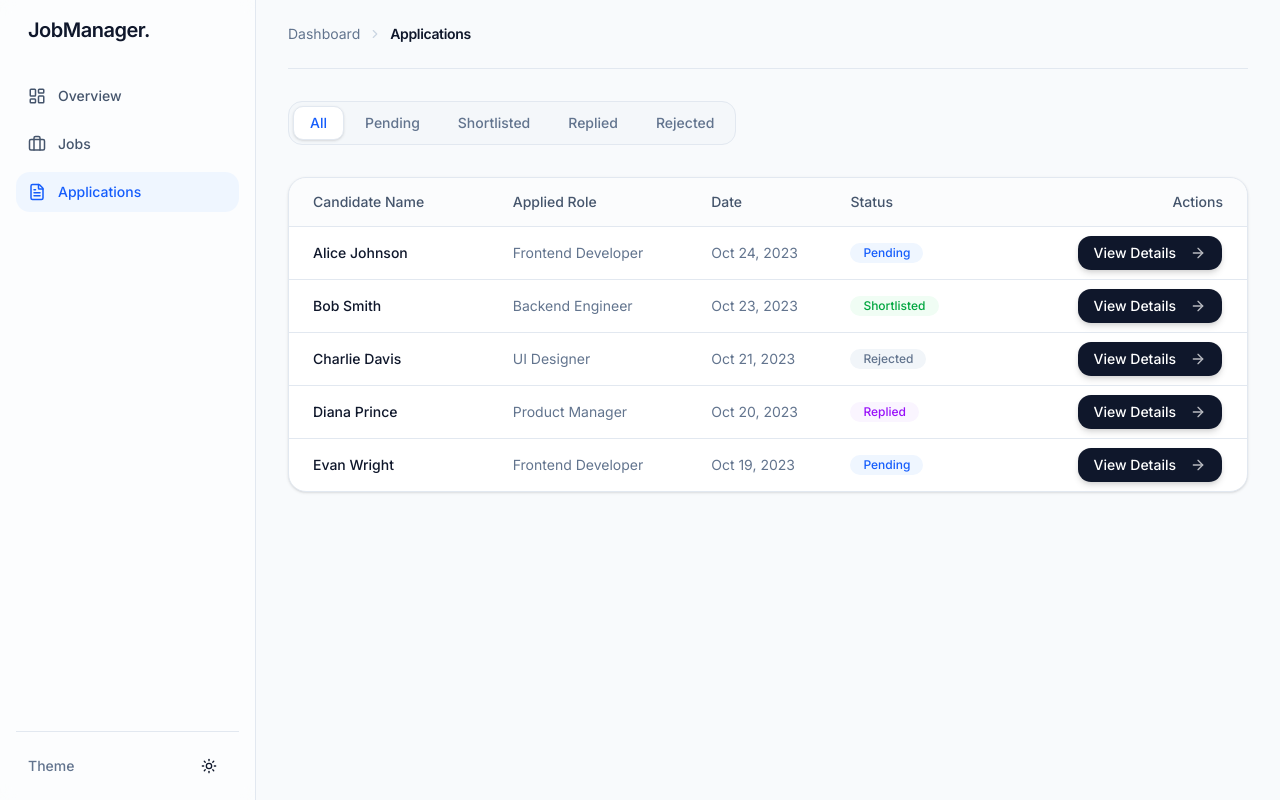
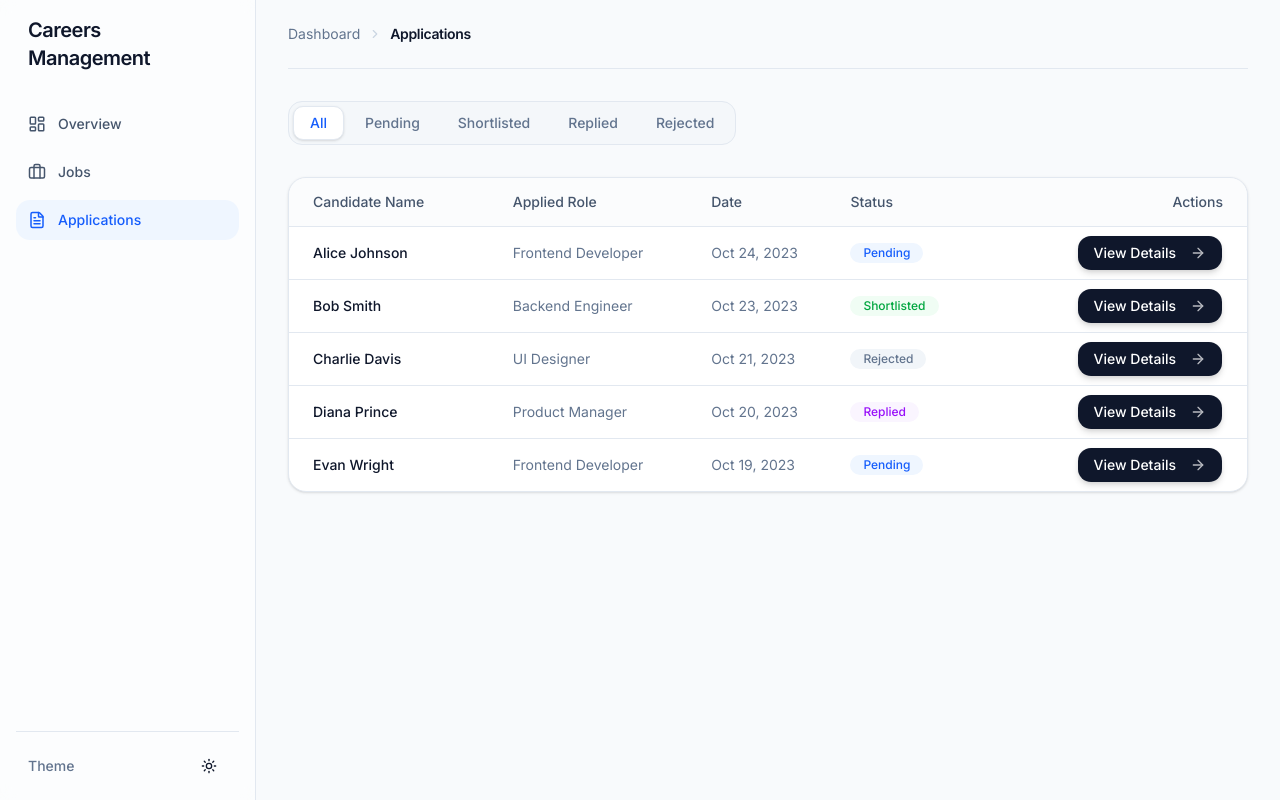
Before and after one commit to WMSols/wmsols-jobs-manager, a Next.js app: page /applications in a window 1280 px wide. Built offline with nearby package versions, Linux system fonts and the light colour scheme.

Commit message:
Fixed breadcrump routing

```diff
--- a/app/applications/page.tsx
+++ b/app/applications/page.tsx
@@ -49,7 +49,7 @@ export default function ApplicationsPage() {
     <div className="space-y-6 md:space-y-8 animate-in fade-in duration-500">
       <header className="flex items-center justify-between pb-6 border-b border-slate-200 dark:border-slate-800">
         <div className="flex items-center text-sm text-slate-500 dark:text-slate-400 space-x-2">
-          <span className="hover:text-slate-800 dark:hover:text-slate-200 transition-colors cursor-pointer">Dashboard</span>
+          <a href="/" className="hover:text-slate-800 dark:hover:text-slate-200 transition-colors cursor-pointer">Dashboard</a>
           <ChevronRight size={14} className="text-slate-300 dark:text-slate-600" />
           <span className="font-semibold text-slate-900 dark:text-white tracking-tight">Applications</span>
         </div>
--- a/app/jobs/page.tsx
+++ b/app/jobs/page.tsx
@@ -32,7 +32,7 @@ export default function JobsPage() {
    <div className="space-y-6 md:space-y-8 animate-in fade-in duration-500">
       <header className="flex flex-col sm:flex-row justify-between items-start sm:items-center gap-4 pb-6 border-b border-slate-200 dark:border-slate-800">
         <div className="flex items-center text-sm text-slate-500 dark:text-slate-400 space-x-2">
-          <span className="hover:text-slate-800 dark:hover:text-slate-200 transition-colors cursor-pointer">Dashboard</span>
+          <a href="/" className="hover:text-slate-800 dark:hover:text-slate-200 transition-colors cursor-pointer">Dashboard</a>
           <ChevronRight size={14} className="text-slate-300 dark:text-slate-600" />
           <span className="font-semibold text-slate-900 dark:text-white tracking-tight">Jobs</span>
         </div>
--- a/app/layout.tsx
+++ b/app/layout.tsx
@@ -7,7 +7,7 @@ import { ThemeProvider } from "@/components/theme-provider";
 const inter = Inter({ subsets: ["latin"] });
 
 export const metadata: Metadata = {
-  title: "Job Manager",
+  title: "WMsols | Careers Management",
   description: "Minimalist job application tracking",
 };
 
--- a/components/Sidebar.tsx
+++ b/components/Sidebar.tsx
@@ -18,7 +18,7 @@ export function Sidebar() {
   const NavContent = () => (
     <>
       <div className="mb-8 font-semibold text-slate-900 dark:text-white text-xl tracking-tight px-3">
-        JobManager.
+        Careers Management
       </div>
       <nav className="space-y-2 flex-1">
         {links.map((link) => {
@@ -52,7 +52,7 @@ export function Sidebar() {
       {/* Mobile Top Navbar */}
       <div className="md:hidden fixed top-0 left-0 right-0 h-16 border-b border-slate-200 dark:border-slate-800 bg-white/80 dark:bg-slate-950/80 backdrop-blur-md z-40 flex items-center justify-between px-4">
         <div className="font-semibold text-slate-900 dark:text-white text-lg tracking-tight">
-          JobManager.
+          Careers Management
         </div>
         <Sheet>
           <SheetTrigger asChild>
```
